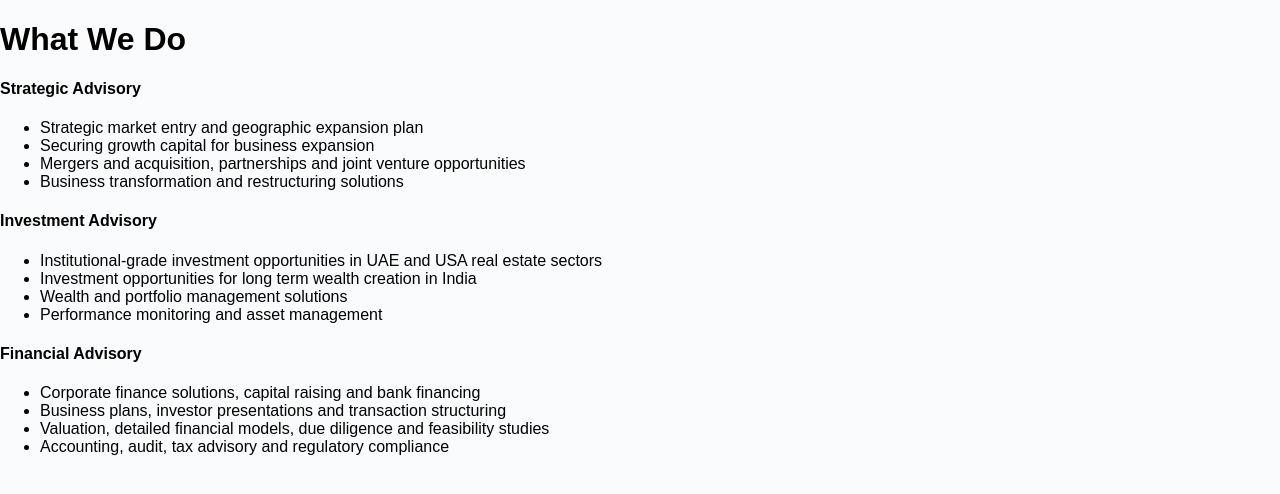
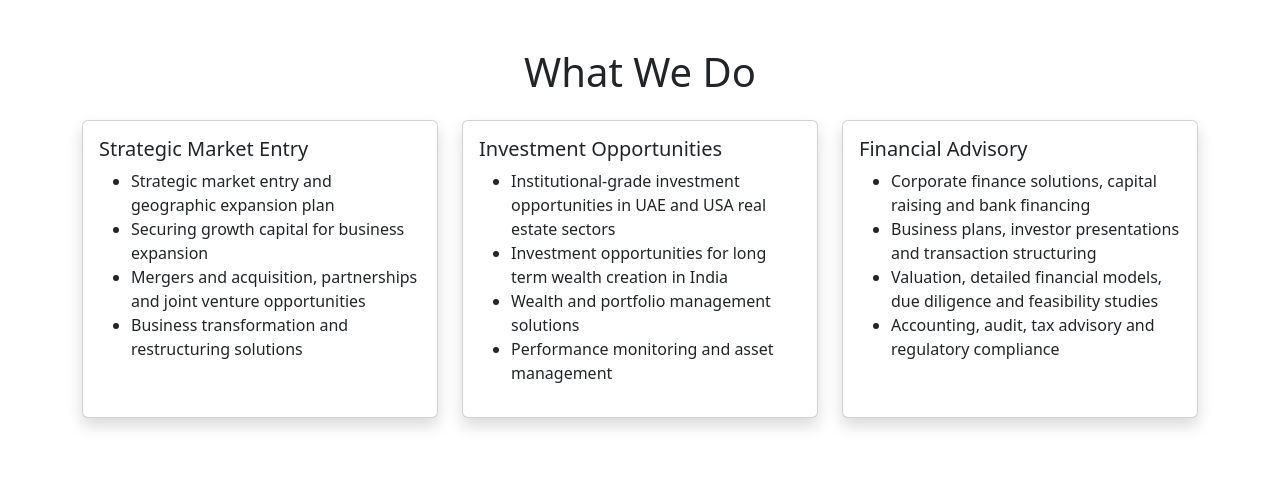
Before and after one commit to ashish161/naveen, a Jekyll site: the page built from _sections/02-what-we-do.md, in a window 1280 px wide. Shown: the top 494 px of the page. Built offline with Jekyll 4.4.1, drawn with Linux system fonts in a browser that asks for light colours.

Commit message:
Updated cards

```diff
--- /dev/null
+++ b/_includes/cards-section.html
@@ -0,0 +1,19 @@
+<div class="row g-4">
+    {% assign sections = include.content | split: '<h2' %}
+    {% for section in sections offset:1 %}
+      {% assign parts = section | split: '</h2>' %}
+      {% assign heading_parts = parts[0] | split: '>' %}
+      <div class="col-md-4">
+        <div class="card h-100 shadow">
+          <div class="card-body">
+            <h5 class="card-title">
+              {{ heading_parts[1] | strip_html | strip }}
+            </h5>
+            <div class="card-text">
+              {{ parts[1] | markdownify }}
+            </div>
+          </div>
+        </div>
+      </div>
+    {% endfor %}
+  </div>
--- /dev/null
+++ b/_layouts/cards.html
@@ -0,0 +1,22 @@
+<!DOCTYPE html>
+<html lang="en">
+<head>
+  <meta charset="UTF-8">
+  <title>{{ page.title }}</title>
+  <meta name="viewport" content="width=device-width, initial-scale=1">
+  <link href="https://cdn.jsdelivr.net/npm/bootstrap@5.3.0/dist/css/bootstrap.min.css" rel="stylesheet">
+  <style>
+    .card { transition: transform 0.2s; }
+    .card:hover { transform: translateY(-5px); }
+  </style>
+</head>
+<body>
+  <div class="container my-5">
+    <!-- Main H1 from page title -->
+    <h1 class="mb-4 text-center">{{ page.title }}</h1>
+    <!-- Cards rendering -->
+    {% include cards-section.html content=content %}
+  </div>
+  <script src="https://cdn.jsdelivr.net/npm/bootstrap@5.3.0/dist/js/bootstrap.bundle.min.js"></script>
+</body>
+</html>
--- a/_layouts/default.html
+++ b/_layouts/default.html
@@ -4,10 +4,12 @@
   <meta charset="UTF-8">
   <title>{{ page.title }} - {{ site.title }}</title>
   <meta name="viewport" content="width=device-width, initial-scale=1">
+  <link href="https://cdn.jsdelivr.net/npm/bootstrap@5.3.0/dist/css/bootstrap.min.css" rel="stylesheet">
+  <link href="/assets/css/style.css" rel="stylesheet">
   <link rel="stylesheet" href="{{ '/assets/css/style.css' | relative_url }}">
   <link rel="stylesheet" href="https://cdnjs.cloudflare.com/ajax/libs/font-awesome/6.5.0/css/all.min.css">
   <link rel="icon" type="image/png" href="{{ '/favicon.png' | relative_url }}">
-
+  <script src="https://cdn.jsdelivr.net/npm/bootstrap@5.3.0/dist/js/bootstrap.bundle.min.js"></script>
 </head>
 <body>
   {{ content }}
--- a/_sections/02-what-we-do.md
+++ b/_sections/02-what-we-do.md
@@ -1,28 +1,28 @@
 ---
-layout: default
+layout: cards
 title: What We Do
 permalink: /what-we-do/
 hide_nav: false
 order: 2
 ---
 
-# What We Do
+## Strategic Market Entry
 
-#### Strategic Advisory
-  - Strategic market entry and geographic expansion plan
-  - Securing growth capital for business expansion
-  - Mergers and acquisition, partnerships and joint venture opportunities
-  - Business transformation and restructuring solutions
+- Strategic market entry and geographic expansion plan
+- Securing growth capital for business expansion
+- Mergers and acquisition, partnerships and joint venture opportunities
+- Business transformation and restructuring solutions
 
-#### Investment Advisory
-  - Institutional-grade investment opportunities in UAE and USA real estate sectors
-  - Investment opportunities for long term wealth creation in India
-  - Wealth and portfolio management solutions
-  - Performance monitoring and asset management
+## Investment Opportunities
 
+- Institutional-grade investment opportunities in UAE and USA real estate sectors
+- Investment opportunities for long term wealth creation in India
+- Wealth and portfolio management solutions
+- Performance monitoring and asset management
 
-#### Financial Advisory
-  - Corporate finance solutions, capital raising and bank financing
-  - Business plans, investor presentations and transaction structuring
-  - Valuation, detailed financial models, due diligence and feasibility studies
-  - Accounting, audit, tax advisory and regulatory compliance
+## Financial Advisory
+
+- Corporate finance solutions, capital raising and bank financing
+- Business plans, investor presentations and transaction structuring
+- Valuation, detailed financial models, due diligence and feasibility studies
+- Accounting, audit, tax advisory and regulatory compliance
```
Also changed, not shown: index.html (+9 -1 lines), 9 other files.
